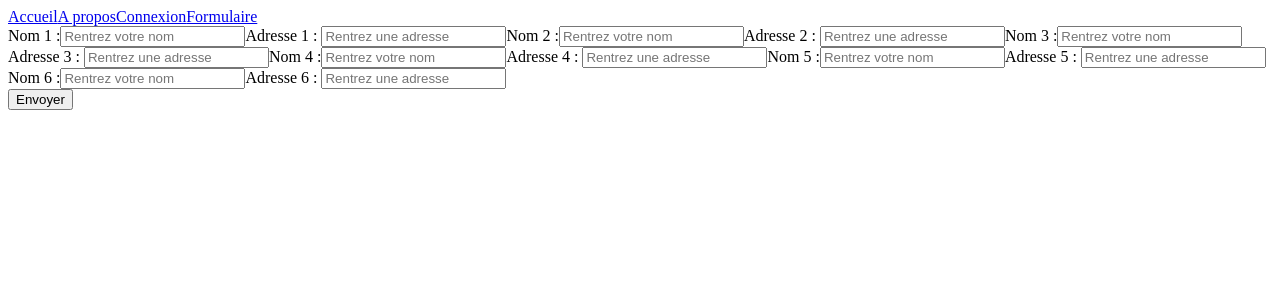
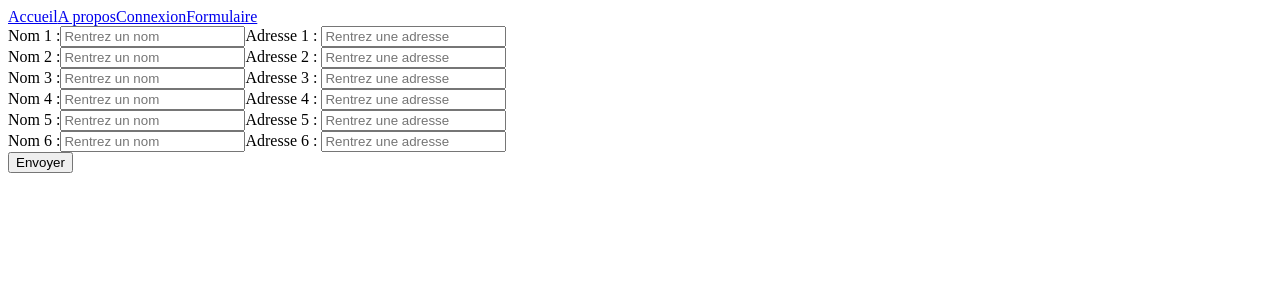
Before and after one commit to Metux-renolib/l2i1-equidistant-place-suggestor, a React (Create React App) app in the folder front/: page /formulaire in a window 1280 px wide. Shown: the top 300 px of the page. Built offline with nearby package versions, Linux system fonts and the light colour scheme.

Commit message:
modifications rendu formulaire

```diff
--- a/front/src/components/Formulaire.js
+++ b/front/src/components/Formulaire.js
@@ -43,37 +43,49 @@ const  Formulaire = () => {
         <Navigation/>
         <form action="/" method="post">
             <label>Nom 1 :</label>
-            <input type='text' name ='name1' onChange={(e) => { setNom(e.target.value);}} placeholder='Rentrez votre nom'/>
+            <input type='text' name ='name1' onChange={(e) => { setNom(e.target.value);}} placeholder='Rentrez un nom'/>
             <label>Adresse 1  : </label>
             <input type='text' name ='adresse1' onChange={(e) => { setAdresse(e.target.value);}} placeholder='Rentrez une adresse'/>
 
+            <br/>
+
             <label>Nom 2 :</label>
-            <input type='text' name ='name2' onChange={(e) => { setNom(e.target.value);}} placeholder='Rentrez votre nom'/>
+            <input type='text' name ='name2' onChange={(e) => { setNom(e.target.value);}} placeholder='Rentrez un nom'/>
             <label>Adresse 2  : </label>
             <input type='text' name ='adresse2' onChange={(e) => { setAdresse(e.target.value);}} placeholder='Rentrez une adresse'/>
 
+            <br/>
+
             <label>Nom 3 :</label>
-            <input type='text' name ='name3' onChange={(e) => { setNom(e.target.value);}} placeholder='Rentrez votre nom'/>
+            <input type='text' name ='name3' onChange={(e) => { setNom(e.target.value);}} placeholder='Rentrez un nom'/>
             <label>Adresse 3  : </label>
             <input type='text' name ='adresse3' onChange={(e) => { setAdresse(e.target.value);}} placeholder='Rentrez une adresse'/>
 
+            <br/>
+
             <label>Nom 4 :</label>
-            <input type='text' name ='name4' onChange={(e) => { setNom(e.target.value);}} placeholder='Rentrez votre nom'/>
+            <input type='text' name ='name4' onChange={(e) => { setNom(e.target.value);}} placeholder='Rentrez un nom'/>
             <label>Adresse 4  : </label>
             <input type='text' name ='adresse4' onChange={(e) => { setAdresse(e.target.value);}} placeholder='Rentrez une adresse'/>
 
+            <br/>
+
             <label>Nom 5 :</label>
-            <input type='text' name ='name5' onChange={(e) => { setNom(e.target.value);}} placeholder='Rentrez votre nom'/>
+            <input type='text' name ='name5' onChange={(e) => { setNom(e.target.value);}} placeholder='Rentrez un nom'/>
             <label>Adresse 5  : </label>
             <input type='text' name ='adresse5' onChange={(e) => { setAdresse(e.target.value);}} placeholder='Rentrez une adresse'/>
 
+            <br/>
+
             <label>Nom 6 :</label>
-            <input type='text' name ='name6' onChange={(e) => { setNom(e.target.value);}} placeholder='Rentrez votre nom'/>
+            <input type='text' name ='name6' onChange={(e) => { setNom(e.target.value);}} placeholder='Rentrez un nom'/>
             <label>Adresse 6  : </label>
             <input type='text' name ='adresse6' onChange={(e) => { setAdresse(e.target.value);}} placeholder='Rentrez une adresse'/>
 
+            <br/>
+
         </form>
-        <input type="submit" value="Envoyer" />
+        <input type="submit" value="Envoyer" onClick={handleSubmit} />
     </div>
   );
 }
```
